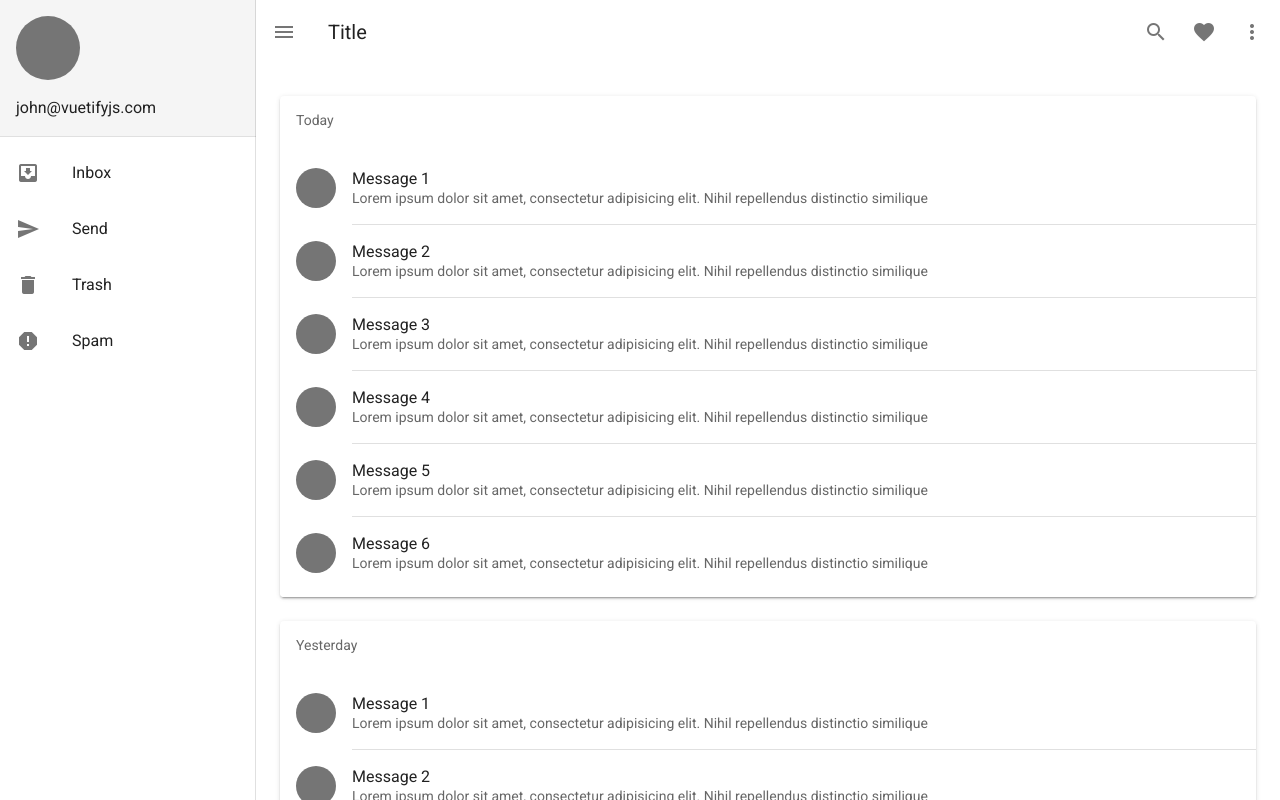
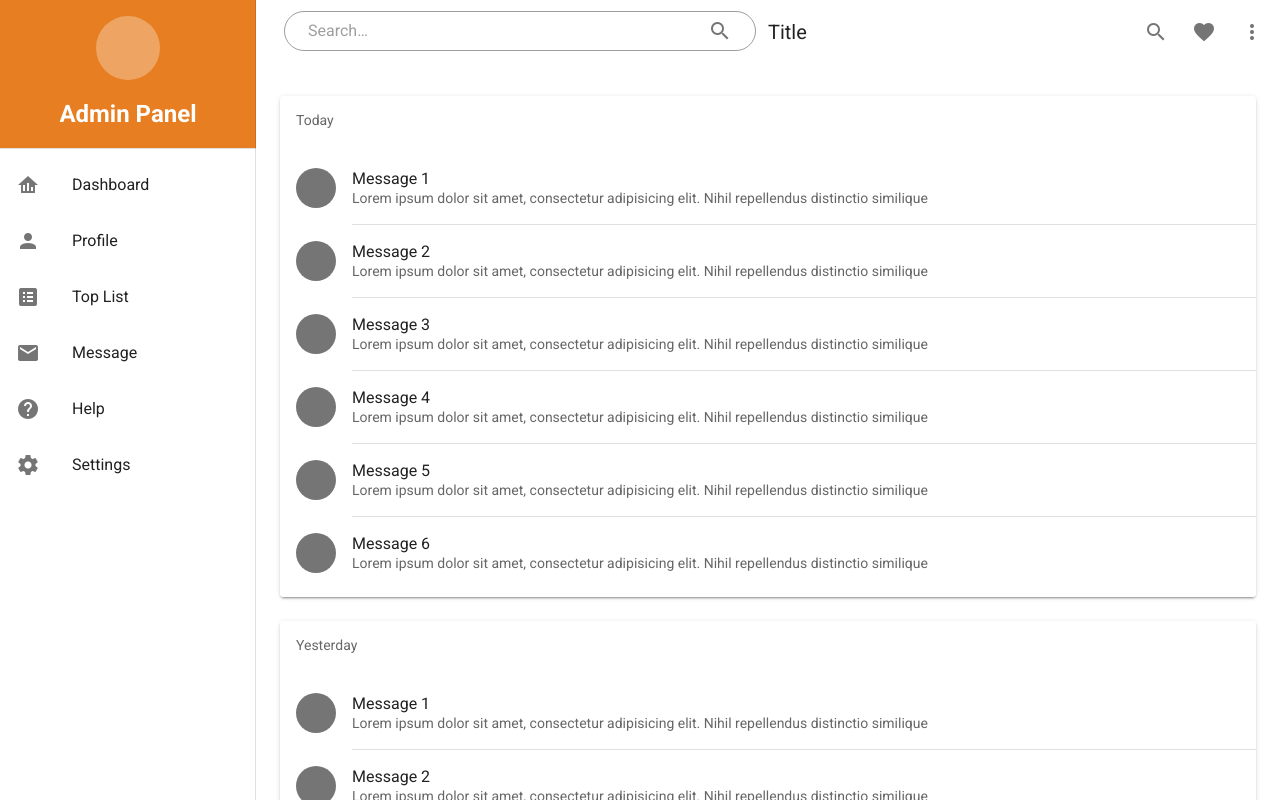
Before and after one commit to Natallia2107/admin-dashboard, a Vue app: page /profile in a window 1280 px wide. Shown: the top 800 px of the page. Built offline with nearby package versions, Linux system fonts and the light colour scheme.

Commit message:
sidebar and header modification

```diff
--- a/src/App.vue
+++ b/src/App.vue
@@ -1,65 +1,7 @@
 <template>
   <v-app id="inspire">
-    <v-app-bar app
-      color="white"
-      elevate-on-scroll
-      elevation="4"
-    >
-      <v-app-bar-nav-icon></v-app-bar-nav-icon>
-
-      <v-toolbar-title>Title</v-toolbar-title>
-
-      <v-spacer></v-spacer>
-
-      <v-btn icon>
-        <v-icon>mdi-magnify</v-icon>
-      </v-btn>
-
-      <v-btn icon>
-        <v-icon>mdi-heart</v-icon>
-      </v-btn>
-
-      <v-btn icon>
-        <v-icon>mdi-dots-vertical</v-icon>
-      </v-btn>
-    </v-app-bar>
-
-    <v-navigation-drawer
-      v-model="drawer"
-      app
-    >
-      <v-sheet
-        color="grey lighten-4"
-        class="pa-4"
-      >
-        <v-avatar
-          class="mb-4"
-          color="grey darken-1"
-          size="64"
-        ></v-avatar>
-
-        <div>john@vuetifyjs.com</div>
-      </v-sheet>
-
-      <v-divider></v-divider>
-
-      <v-list>
-        <v-list-item
-          v-for="[icon, text] in links"
-          :key="icon"
-          link
-        >
-          <v-list-item-icon>
-            <v-icon>{{ icon }}</v-icon>
-          </v-list-item-icon>
-
-          <v-list-item-content>
-            <v-list-item-title>{{ text }}</v-list-item-title>
-          </v-list-item-content>
-        </v-list-item>
-      </v-list>
-    </v-navigation-drawer>
-
+    <Header></Header>
+    <Sidebar></Sidebar>
     <v-main>
       <v-container
         class="py-8 px-6"
@@ -108,16 +50,14 @@
 </template>
 
 <script>
+import Sidebar from './components/Sidebar.vue';
+import Header from './components/Header.vue';
   export default {
     data: () => ({
-      cards: ['Today', 'Yesterday'],
-      drawer: null,
-      links: [
-        ['mdi-inbox-arrow-down', 'Inbox'],
-        ['mdi-send', 'Send'],
-        ['mdi-delete', 'Trash'],
-        ['mdi-alert-octagon', 'Spam'],
-      ],
+        cards: ["Today", "Yesterday"],
+        drawer: null,
+
     }),
-  }
+    components: { Sidebar, Header }
+}
 </script>
--- /dev/null
+++ b/src/components/Header.vue
@@ -0,0 +1,36 @@
+<template>
+	<v-app-bar app color="white" elevate-on-scroll elevation="4">
+		<!-- <v-app-bar-nav-icon></v-app-bar-nav-icon> -->
+		<!-- dodaje odstep po prawej stronie -->
+		<!-- <v-spacer></v-spacer> -->
+		<v-col lg="6" cols="12">
+			<v-form class="mt-6">
+				<v-text-field rounded outlined dense placeholder="Search…" append-icon="mdi-magnify"></v-text-field>
+			</v-form>
+		</v-col>
+		<v-toolbar-title>Title</v-toolbar-title>
+
+		<v-spacer></v-spacer>
+
+		<v-btn icon>
+			<v-icon>mdi-magnify</v-icon>
+		</v-btn>
+
+		<v-btn icon>
+			<v-icon>mdi-heart</v-icon>
+		</v-btn>
+
+		<v-btn icon>
+			<v-icon>mdi-dots-vertical</v-icon>
+		</v-btn>
+	</v-app-bar>
+</template>
+
+<script>
+export default {
+	// eslint-disable-next-line vue/multi-word-component-names
+	name: 'Header',
+}
+</script>
+
+<style scoped></style>
--- /dev/null
+++ b/src/components/Sidebar.vue
@@ -0,0 +1,59 @@
+<template>
+     <v-navigation-drawer v-model="drawer" app>
+      <v-sheet
+        color="#e77e22"
+        class="pa-4"
+      >
+      <div class="text-center">
+          <v-avatar
+            class="mb-4"
+            color="#eea564"
+            size="64"
+          ></v-avatar>
+
+          <h2 class="white--text">Admin Panel</h2>
+      </div>
+      </v-sheet>
+
+      <v-divider></v-divider>
+
+      <v-list>
+        <v-list-item
+          v-for="[icon, text] in links"
+          :key="icon"
+          link
+        >
+          <v-list-item-icon>
+            <v-icon>{{ icon }}</v-icon>
+          </v-list-item-icon>
+
+          <v-list-item-content>
+            <v-list-item-title>{{ text }}</v-list-item-title>
+          </v-list-item-content>
+        </v-list-item>
+      </v-list>
+    </v-navigation-drawer>
+</template>
+
+<script>
+    export default {
+        // eslint-disable-next-line vue/multi-word-component-names
+        name: "Sidebar",
+        data(){
+            return {
+                links: [
+                    ["mdi-home-analytics", "Dashboard"],
+                    ["mdi-account", "Profile"],
+                    ["mdi-list-box", "Top List"],
+                    ["mdi-email", "Message"],
+                    ["mdi-help-circle", "Help"],
+                    ["mdi-cog", "Settings"],
+                ],
+            }
+        }
+    }
+</script>
+
+<style scoped>
+
+</style>
```
